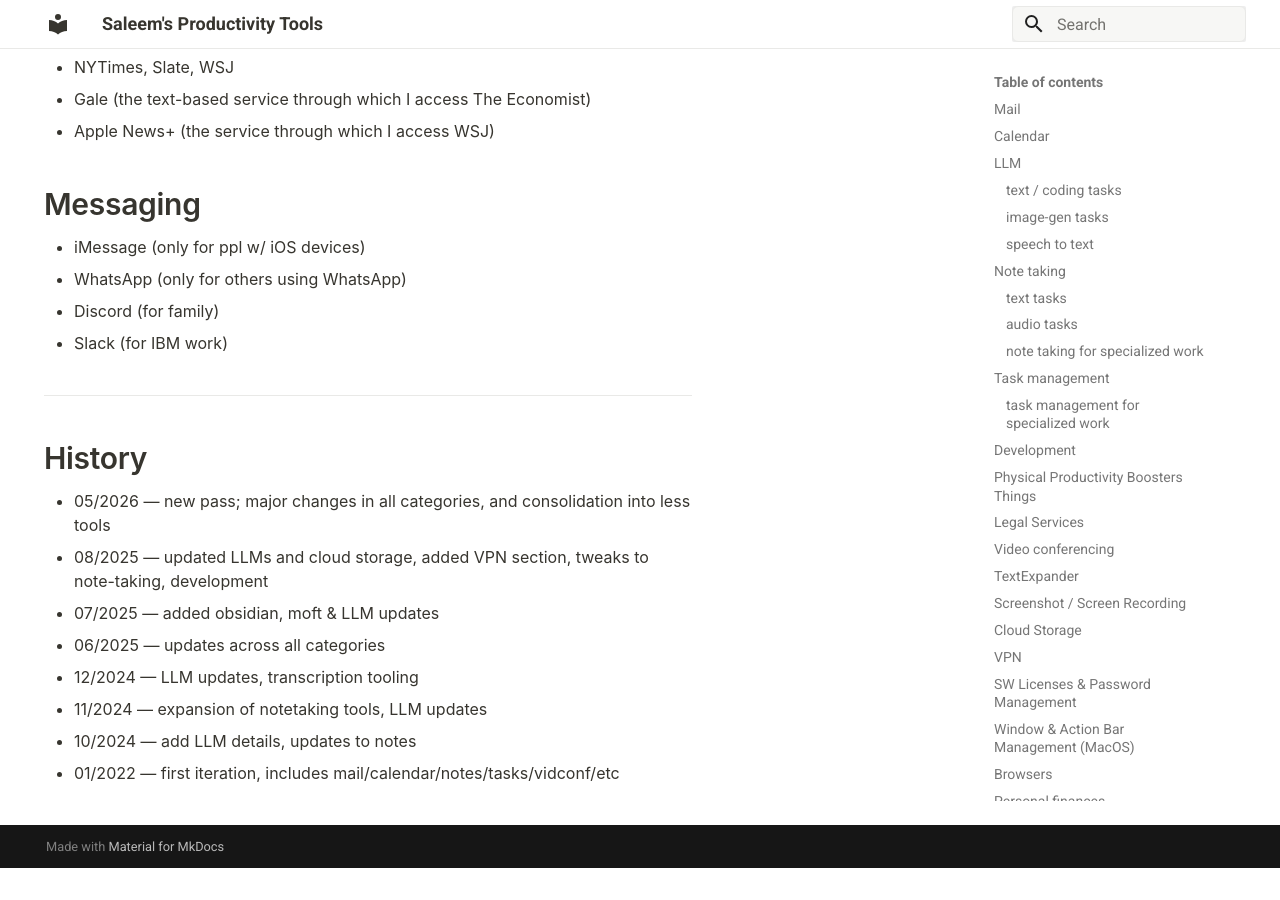
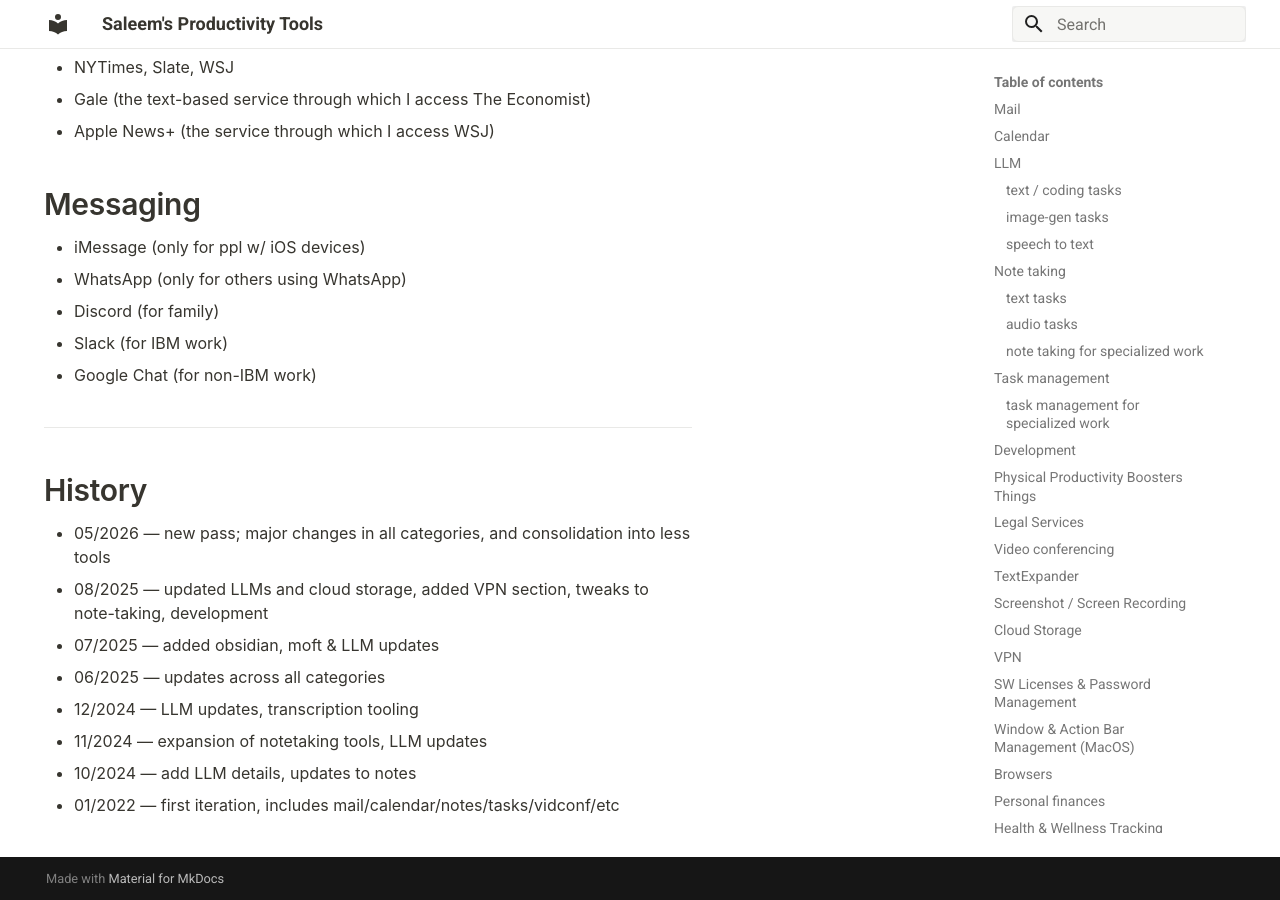
Before and after one commit to saleemh/productivity-tools, an MkDocs documentation site: the page built from docs/index.md, in a window 1280 px wide and 900 px high, scrolled down 6702 px. Built offline with MkDocs 1.6.1 and Material for MkDocs 9.7.7, drawn with Linux system fonts in a browser that asks for light colours; comment, search, counter and statistics services are not loaded; before the commit the page ends 7570 px from its top, so only the background shows below that.

Commit message:
vault backup: 2026-05-09 13:33:32

```diff
--- a/docs/index.md
+++ b/docs/index.md
@@ -183,6 +183,7 @@ My models of choice evolve every few days, so I'm putting a point-in-time view h
 - WhatsApp (only for others using WhatsApp)
 - Discord (for family)
 - Slack (for IBM work)
+- Google Chat (for non-IBM work)
 
 
 ---
```
